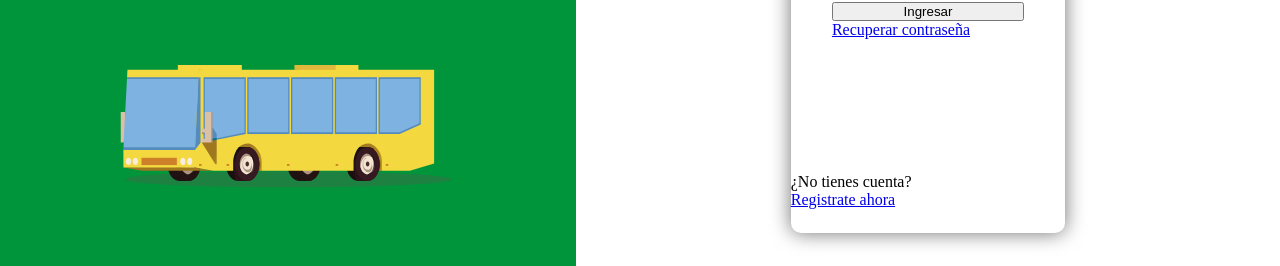
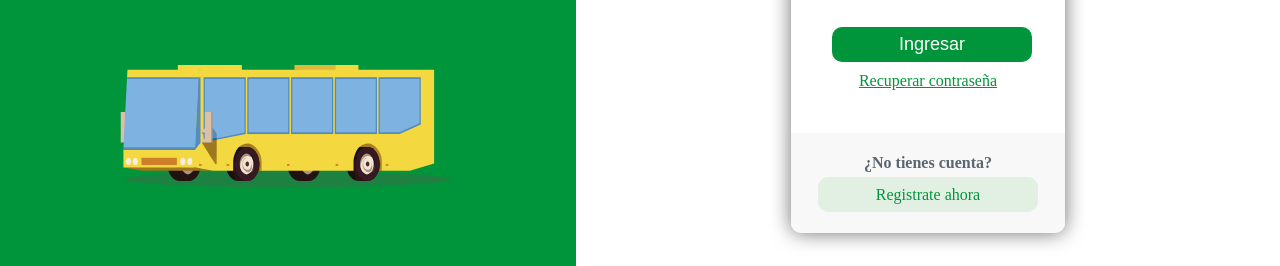
Before and after one commit to davidesj97/Practica-GRID, a plain HTML site: page inicio.html in a window 1280 px wide. Shown: the part 337-603 px from the top of the page. Drawn offline with Linux system fonts and the light colour scheme.

Commit message:
Cambio de nombre del index a inicio y ser termino la página de inicio con sus estilos

```diff
--- a/css/estilos.css
+++ b/css/estilos.css
@@ -98,7 +98,7 @@
 
 .login-form {
     width: 70%;
-    height: 80%;
+    height: 280px;
     display: flex;
     margin: 20px auto 0;
     flex-direction: column;
@@ -125,4 +125,55 @@
     padding: 1px 5px;
 }
 
-.login-form button {}
+.login-form button {
+    background-color: #00953A;
+    color: #fff;
+    border: none;
+    border-radius: 10px;
+    width: 200px;
+    height: 35px;
+    font-size: 18px;
+    margin: 25px auto 10px;
+    cursor: pointer;
+}
+
+.login-form button:hover {
+    background-color: rgba(0, 149, 58, 0.9);
+}
+
+.login-form button:active {
+    background-color: rgba(0, 149, 58, 0.9);
+    border: 2px solid #000;
+}
+
+.login-form>a {
+    color: #00953A;
+    margin: 0 auto;
+}
+
+.login-register {
+    background-color: #F8F8F8;
+    height: 100px;
+    border-radius: 0 0 10px 10px;
+    display: flex;
+    flex-direction: column;
+    justify-content: center;
+    align-items: center;
+}
+
+.login-register>p {
+    color: #5B6670;
+    font-weight: bold;
+}
+
+.login-register>a {
+    background-color: #E2F0E3;
+    border-radius: 10px;
+    color: #00953A;
+    text-decoration: none;
+    width: 220px;
+    height: 35px;
+    text-align: center;
+    line-height: 35px;
+    margin-top: 5px;
+}
```
Also changed, not shown: inicio.html (renamed from index.html).
